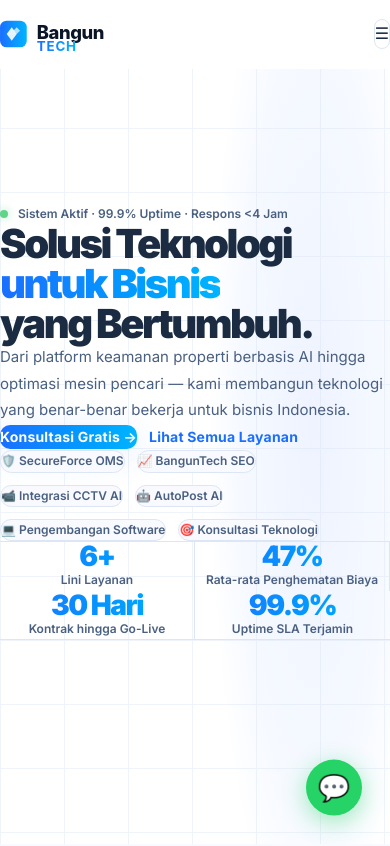
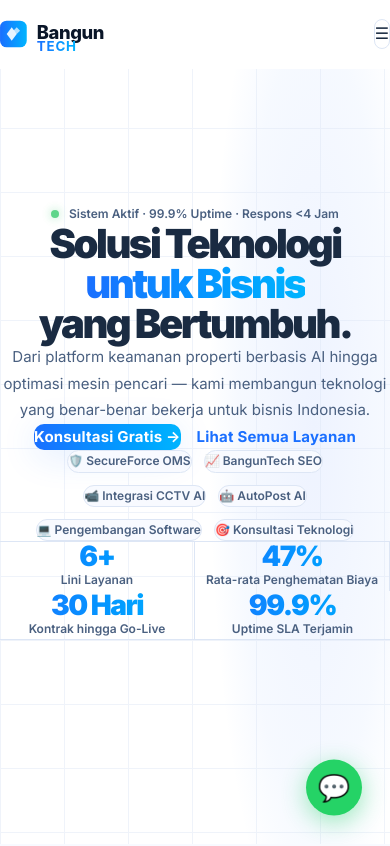
Before and after one commit to techtpc/BangunTech, a Next.js app: page / in a window 390 px wide. Shown: the top 846 px of the page. Built offline with nearby package versions, Linux system fonts and the light colour scheme.

Commit message:
fix: center hero content and increase button padding

```diff
--- a/src/app/page.tsx
+++ b/src/app/page.tsx
@@ -31,9 +31,9 @@ export default function HomePage() {
         />
 
         <div className="max-w-[1280px] mx-auto w-full relative z-[1]">
-          <div className="grid grid-cols-[1.15fr_0.85fr] gap-[72px] max-lg:gap-10 items-center max-lg:grid-cols-1">
-            <div>
-              <div className="mb-6 flex items-center gap-[10px]">
+          <div className="grid grid-cols-[1fr_1fr] gap-16 max-lg:gap-10 items-center max-lg:grid-cols-1">
+            <div className="max-lg:text-center">
+              <div className="mb-6 flex items-center gap-[10px] max-lg:justify-center">
                 <div
                   className="w-2 h-2 rounded-full animate-[pulse_2s_infinite]"
                   style={{ background: "#22C55E", boxShadow: "0 0 10px #22C55E88" }}
@@ -60,14 +60,14 @@ export default function HomePage() {
                 yang Bertumbuh.
               </h1>
               <p
-                className="text-[clamp(15px,1.6vw,18px)] leading-[1.75] max-w-[520px] mb-10"
+                className="text-[clamp(15px,1.6vw,18px)] leading-[1.75] max-w-[520px] mb-10 max-lg:mx-auto"
                 style={{ color: "#4A6080" }}
               >
                 Dari platform keamanan properti berbasis AI hingga optimasi mesin
                 pencari — kami membangun teknologi yang benar-benar bekerja untuk
                 bisnis Indonesia.
               </p>
-              <div className="flex gap-3 flex-wrap mb-12">
+              <div className="flex gap-4 flex-wrap mb-12 max-lg:justify-center">
                 <Link href="/kontak">
                   <Btn>Konsultasi Gratis →</Btn>
                 </Link>
@@ -75,7 +75,7 @@ export default function HomePage() {
                   <Btn variant="outline">Lihat Semua Layanan</Btn>
                 </Link>
               </div>
-              <div className="flex gap-3 flex-wrap">
+              <div className="flex gap-3 flex-wrap max-lg:justify-center">
                 {SERVICES.map((s) => (
                   <Link
                     key={s.id}
--- a/src/components/Btn.tsx
+++ b/src/components/Btn.tsx
@@ -14,7 +14,7 @@ interface BtnProps {
 export default function Btn({ children, onClick, variant = "primary", full, small, style }: BtnProps) {
   const base =
     "inline-flex items-center justify-center rounded-[10px] font-bold tracking-[0.2px] cursor-pointer font-sans border-none transition-all duration-[0.22s]";
-  const size = small ? "px-6 py-[10px] text-[13px]" : "px-8 py-[14px] text-[14px]";
+  const size = small ? "px-7 py-[11px] text-[14px]" : "px-10 py-[16px] text-[15px]";
   const width = full ? "w-full" : "";
 
   const classes =
```
